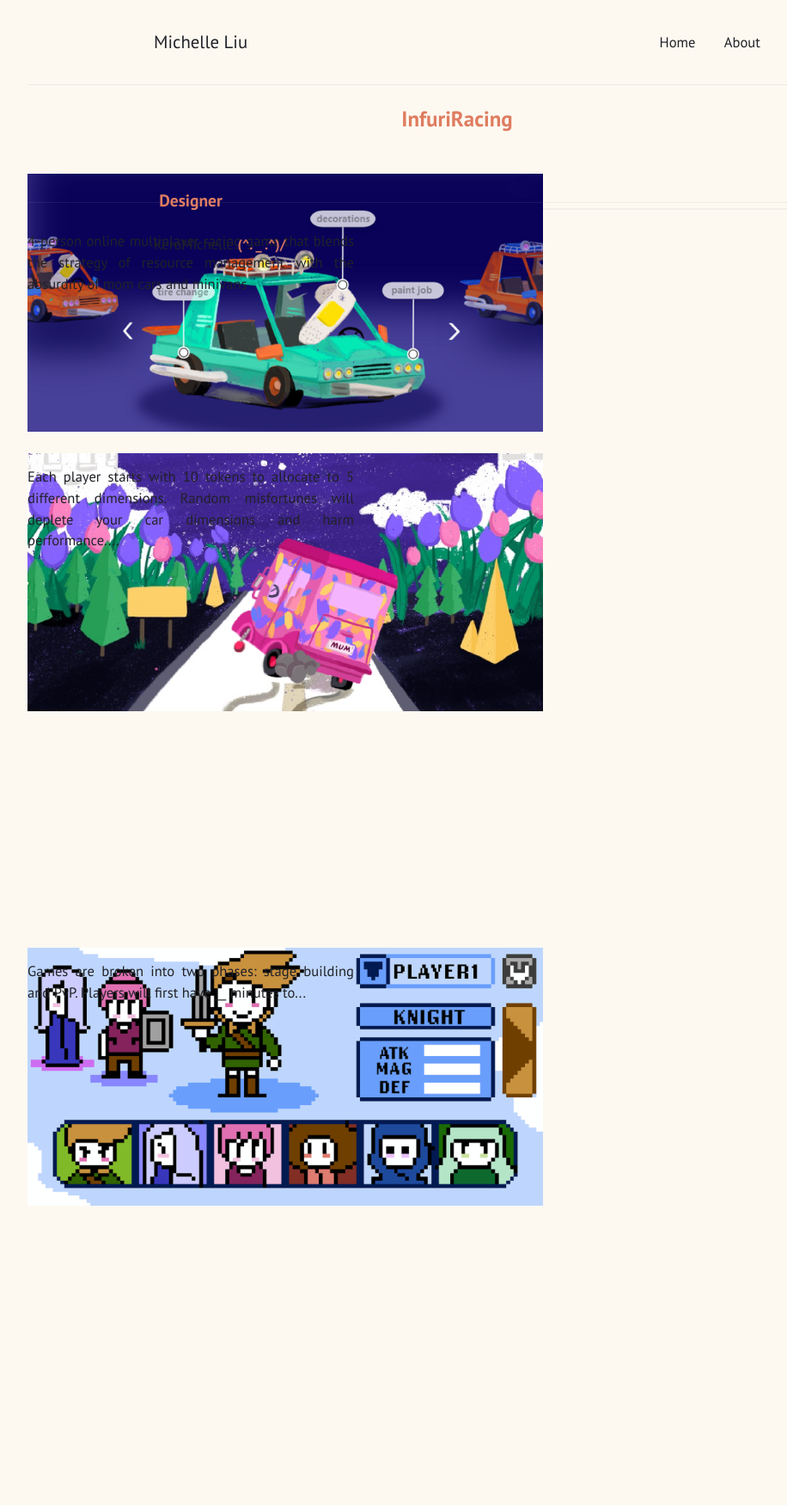
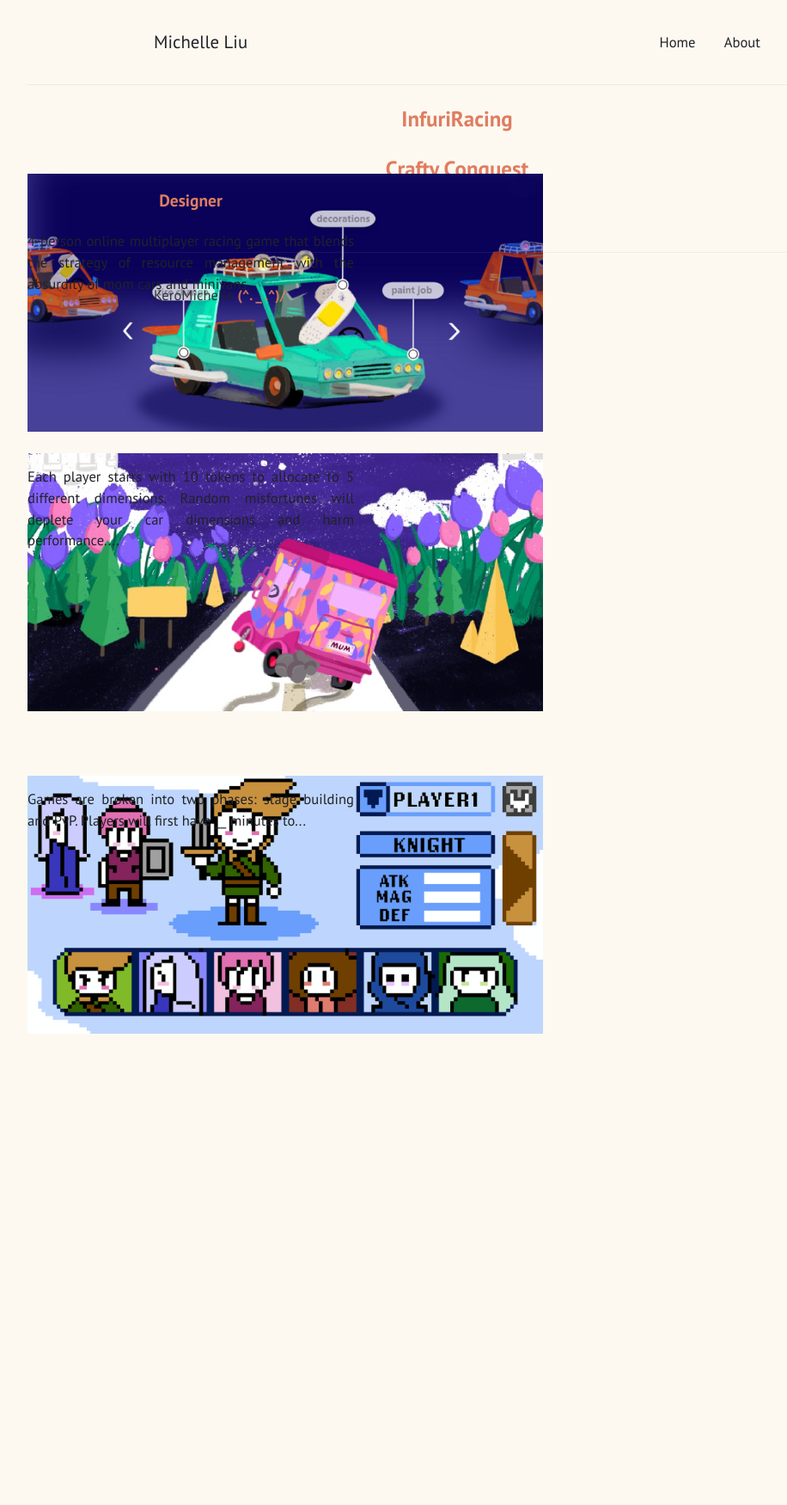
Before and after one commit to KeroMichelle/KeroMichelle.github.io, a Jekyll site: the page built from prototypes.html, in a window 1280 px wide. Shown: the whole page at 86% size, without its empty margins (108-1024 px from the left). Built offline with Jekyll 4.4.1, drawn with Linux system fonts in a browser that asks for light colours; after the commit the page ends 1550 px from its top, so only the background shows below that.

```diff
--- a/prototypes.html
+++ b/prototypes.html
@@ -29,9 +29,8 @@ layout: default
       <p>Each player starts with 10 tokens to allocate to 5 different dimensions. Random misfortunes will deplete your car dimensions and harm performance....</p>
     </div>
   </div>
-  <hr>
-
-  <center><h2><orange><b>Crafty Conquest</b></orange></h2></center>
+  </center>
+  <center><h2><orange><b>Crafty Conquest</b></orange></h2>
 
   <div class="box2">
     <div class="box-row1">
```
